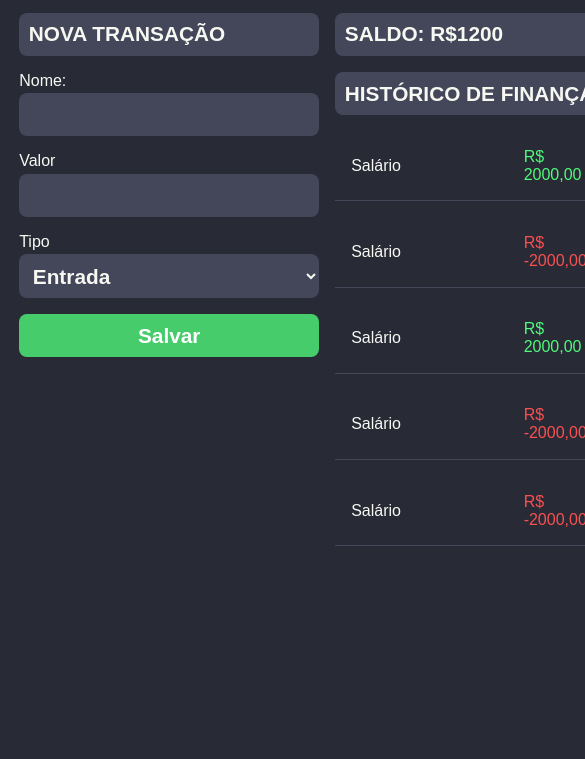
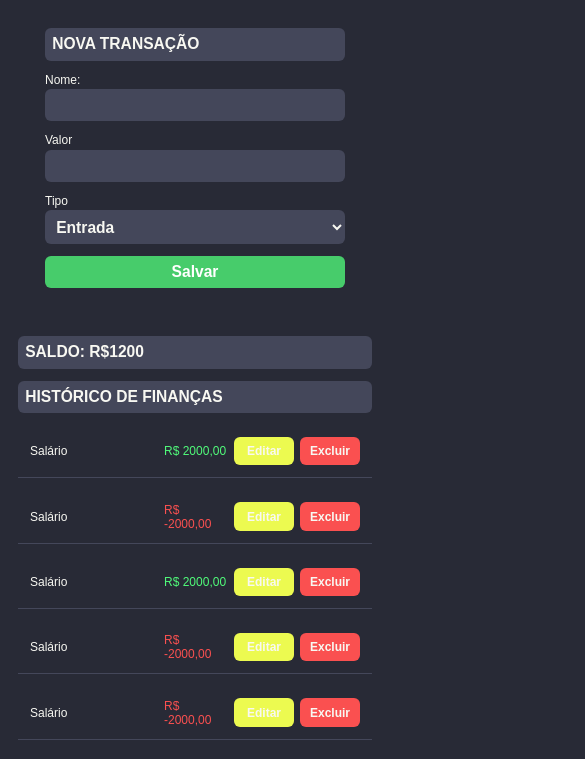
Before and after one commit to gabrielfsoliveiradv/finance, a website built with webpack: page public/index.html in a window 390 px wide. Shown: the part 85-844 px from the top of the page, 585 px wide, since content can reach past the window. Built offline with nearby package versions, Linux system fonts and the light colour scheme.

Commit message:
Responsive Page

```diff
--- a/src/styles/style.css
+++ b/src/styles/style.css
@@ -25,7 +25,7 @@ span{
   height: 100%;
   max-width: 1600px;
   background-color: #282a36;
-  padding: 1.2rem;
+  padding: 1.5rem;
 
   display: grid;
   grid-template-columns: 300px 1fr;
@@ -89,13 +89,12 @@ span{
   grid-column: 2/3;
 }
 
+#total > #transactions #currentAmount{
+  font-size: inherit;
+}
+
 #total > #transactions > #finance-history{
   margin-top: 1rem;
-}
-
-ul#table{
-  height: 492px;
-  overflow-y: auto;
 }
 
 ul#table li{
@@ -104,7 +103,7 @@ ul#table li{
 
   margin-top: 1rem;
   display: grid;
-  grid-template-columns: 60% 20% 1fr 1fr;
+  grid-template-columns: 2fr 1fr 5rem 5rem;
   align-items: center;
   gap: .5rem;
 }
@@ -141,3 +140,22 @@ li > button:active{
 .out span::before{
   content: "-";
 }
+
+@media (max-width: 850px) {
+  *{
+    font-size: 12px;
+  }
+}
+
+@media (max-width: 710px){
+  #total {
+    display: flex;
+    flex-direction: column;
+    gap: 4rem;
+  }
+
+  #form{
+    align-self: center;
+    width: 300px;
+  }
+}
```
